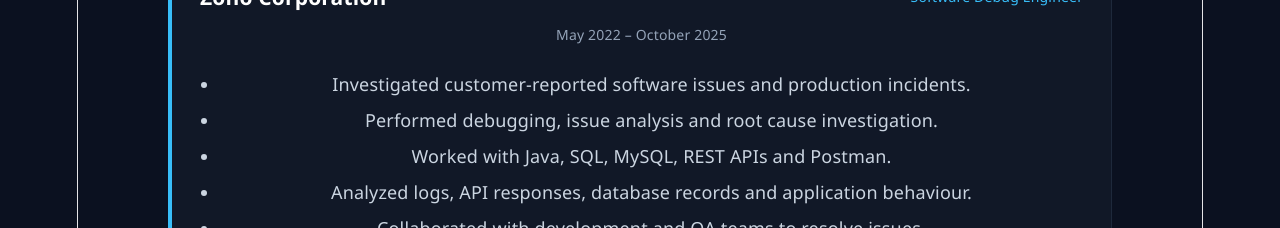
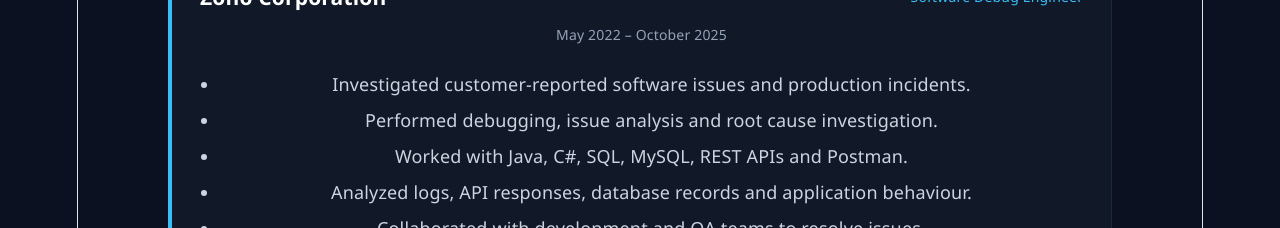
Before and after one commit to ervishnuj/vishnuprabu_portfolio, a React (Vite) app: page / in a window 1280 px wide. Shown: the part 2000-2228 px from the top of the page. Built offline with nearby package versions, Linux system fonts and the light colour scheme.

Commit message:
Update App.jsx
Update experience skill

```diff
--- a/src/App.jsx
+++ b/src/App.jsx
@@ -151,7 +151,7 @@ function App() {
       <ul>
         <li>Investigated customer-reported software issues and production incidents.</li>
         <li>Performed debugging, issue analysis and root cause investigation.</li>
-        <li>Worked with Java, SQL, MySQL, REST APIs and Postman.</li>
+        <li>Worked with Java, C#, SQL, MySQL, REST APIs and Postman.</li>
         <li>Analyzed logs, API responses, database records and application behaviour.</li>
         <li>Collaborated with development and QA teams to resolve issues.</li>
         <li>Worked with Zoho CRM, Zoho Desk and integrations.</li>
```
